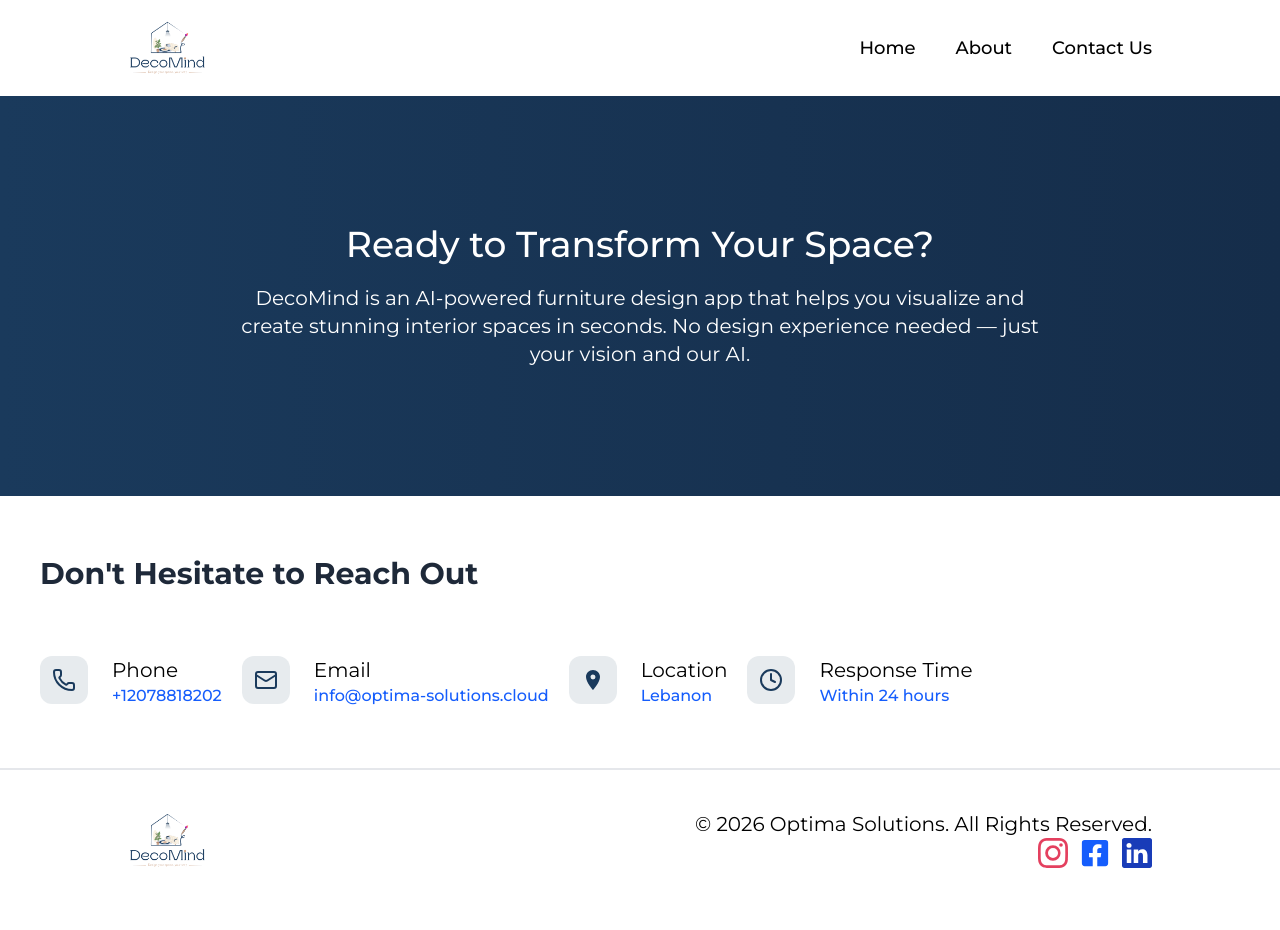
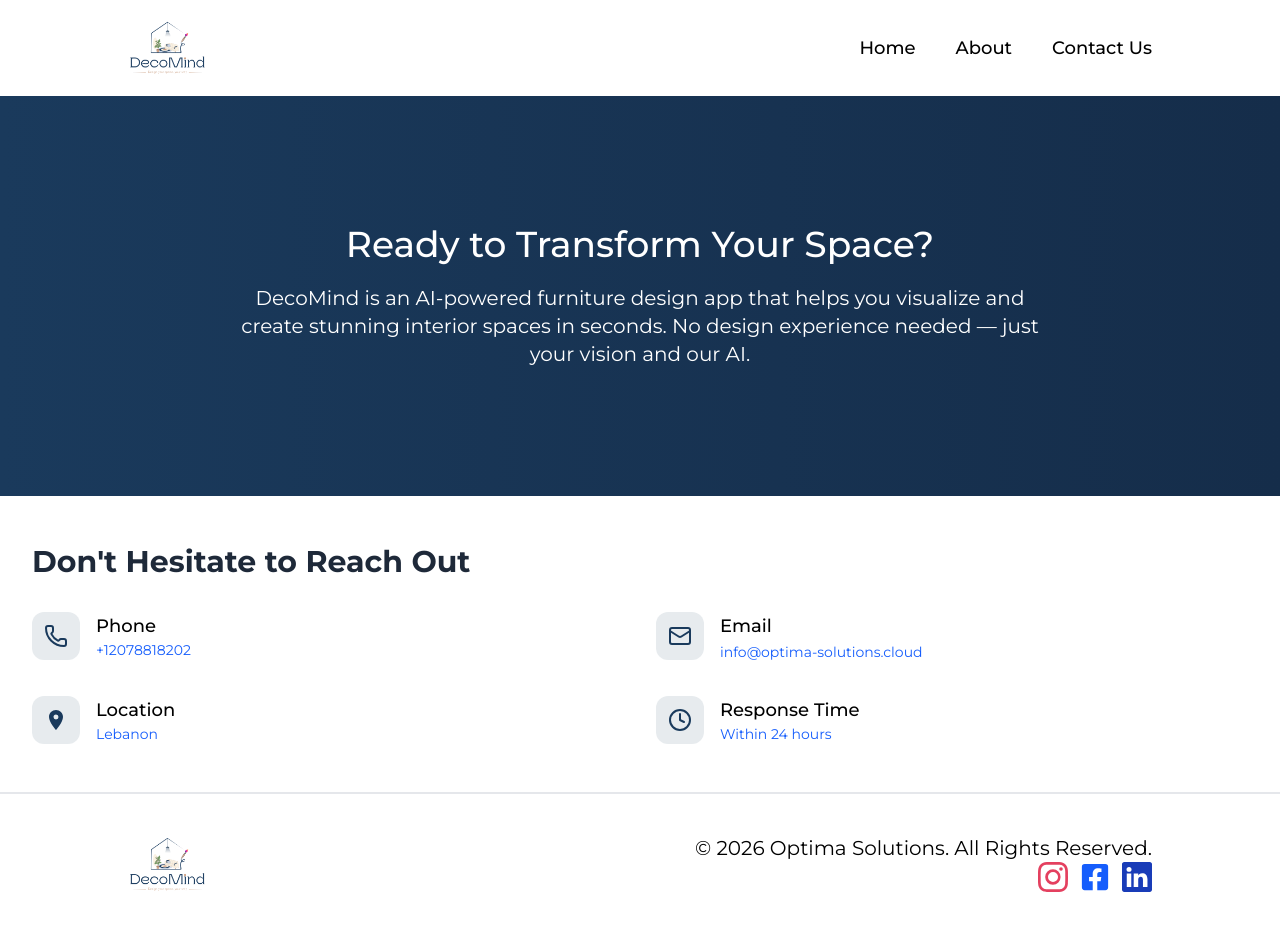
Before and after one commit to Rizk04/DecoMind-Landing-Page, a Next.js app: page /contactus in a window 1280 px wide. Shown: the top 930 px of the page. Built offline with nearby package versions, Linux system fonts and the light colour scheme.

Commit message:
fixed responsiveness for mobile

```diff
--- a/components/Home/Contact/ContactInfo.tsx
+++ b/components/Home/Contact/ContactInfo.tsx
@@ -2,10 +2,15 @@
 
 import { Clock, Mail, Phone } from "lucide-react";
 import React from "react";
-import { MdLocationOn, MdMyLocation, MdPhone } from "react-icons/md";
+import { MdLocationOn } from "react-icons/md";
 import { motion } from "framer-motion";
 
 const ContactInfo = () => {
+  const itemVariants = {
+    hidden: { opacity: 0, y: 25 },
+    visible: { opacity: 1, y: 0 },
+  };
+
   return (
     <motion.div
       initial="hidden"
@@ -15,102 +20,95 @@ const ContactInfo = () => {
         hidden: {},
         visible: {
           transition: {
-            staggerChildren: 0.25,
+            staggerChildren: 0.2,
           },
         },
       }}
-      className="flex flex-col px-5 space-y-10 ml-5 py-15"
+      className="w-full px-4 sm:px-6 lg:px-8 py-10 md:py-12"
     >
       <motion.div
         variants={{
-          hidden: { opacity: 0, x: 30 },
+          hidden: { opacity: 0, x: 20 },
           visible: { opacity: 1, x: 0 },
         }}
       >
-        <h1 className="text-2xl md:text-3xl text-gray-800 mb-6 font-semibold">
-          {" "}
+        <h1 className="text-xl sm:text-2xl md:text-3xl text-gray-800 mb-8 font-semibold">
           Don't Hesitate to Reach Out
         </h1>
       </motion.div>
-      <div className="flex flex-row space-x-5">
+
+      <div className="grid grid-cols-1 sm:grid-cols-2 gap-6 md:gap-8">
+        {/* Phone */}
         <motion.div
-        variants={{
-          hidden: { opacity: 0, y: 30 },
-          visible: { opacity: 1, y: 0 },
-        }}
-        className="flex flex-row items-start space-x-6"
+          variants={itemVariants}
+          className="flex items-start gap-4"
         >
-        <div className="bg-[#1A3A5C]/10 p-3 rounded-xl">
-          <p className="text-2xl text-[#1A3A5C]">
-            <Phone />{" "}
+          <div className="bg-[#1A3A5C]/10 p-3 rounded-xl shrink-0">
+            <Phone className="w-5 h-5 md:w-6 md:h-6 text-[#1A3A5C]" />
+          </div>
+
+          <div className="min-w-0">
+            <p className="text-base md:text-lg font-medium">Phone</p>
+            <p className="text-sm text-blue-600 wrap-break-word">
+              +12078818202
             </p>
-        </div>
-        <div className="flex flex-col">
-          <p className="text-lg md:text-xl">Phone</p>
-          <p className="text-md font-medium text-blue-600">+12078818202</p>
           </div>
         </motion.div>
 
+        {/* Email */}
         <motion.div
-        variants={{
-          hidden: { opacity: 0, y: 30 },
-          visible: { opacity: 1, y: 0 },
-        }}
-        className="flex flex-row items-start space-x-6"
+          variants={itemVariants}
+          className="flex items-start gap-4"
         >
-        <div className="bg-[#1A3A5C]/10 p-3 rounded-xl">
-          <p className="text-2xl text-[#1A3A5C]">
-            <Mail />
-          </p>
+          <div className="bg-[#1A3A5C]/10 p-3 rounded-xl shrink-0">
+            <Mail className="w-5 h-5 md:w-6 md:h-6 text-[#1A3A5C]" />
           </div>
-        <div className="flex flex-col">
-          <p className="text-lg md:text-xl">Email</p>
+
+          <div className="min-w-0">
+            <p className="text-base md:text-lg font-medium">Email</p>
             <a
               href="mailto:info@optima-solutions.cloud"
-            className="text-md  font-medium text-blue-600"
+              className="text-sm text-blue-600 break-all"
             >
               info@optima-solutions.cloud
             </a>
           </div>
         </motion.div>
 
+        {/* Location */}
         <motion.div
-        variants={{
-          hidden: { opacity: 0, y: 30 },
-          visible: { opacity: 1, y: 0 },
-        }}
-        className="flex flex-row items-start space-x-6"
+          variants={itemVariants}
+          className="flex items-start gap-4"
         >
-        <div className="bg-[#1A3A5C]/10 p-3 rounded-xl">
-          <p className="text-2xl text-[#1A3A5C]">
-            <MdLocationOn />
-          </p>
+          <div className="bg-[#1A3A5C]/10 p-3 rounded-xl shrink-0">
+            <MdLocationOn className="w-5 h-5 md:w-6 md:h-6 text-[#1A3A5C]" />
           </div>
-        <div className="flex flex-col">
-          <p className="text-lg md:text-xl">Location</p>
-          <p className="text-md  font-medium text-blue-600">Lebanon</p>
+
+          <div>
+            <p className="text-base md:text-lg font-medium">Location</p>
+            <p className="text-sm text-blue-600">Lebanon</p>
           </div>
         </motion.div>
 
+        {/* Response Time */}
         <motion.div
-        variants={{
-          hidden: { opacity: 0, y: 30 },
-          visible: { opacity: 1, y: 0 },
-        }}
-        className="flex flex-row items-start space-x-6"
+          variants={itemVariants}
+          className="flex items-start gap-4"
         >
-        <div className="bg-[#1A3A5C]/10 p-3 rounded-xl">
-          <p className="text-2xl text-[#1A3A5C]">
-            <Clock />
+          <div className="bg-[#1A3A5C]/10 p-3 rounded-xl shrink-0">
+            <Clock className="w-5 h-5 md:w-6 md:h-6 text-[#1A3A5C]" />
+          </div>
+
+          <div>
+            <p className="text-base md:text-lg font-medium">
+              Response Time
             </p>
-        </div>
-        <div className="flex flex-col">
-          <p className="text-lg md:text-xl">Response Time</p>
-          <p className="text-md  font-medium text-blue-600">Within 24 hours</p>
+            <p className="text-sm text-blue-600">
+              Within 24 hours
+            </p>
           </div>
         </motion.div>
       </div>
-
     </motion.div>
   );
 };
--- a/components/Home/Hero/Hero.tsx
+++ b/components/Home/Hero/Hero.tsx
@@ -17,7 +17,8 @@ const Hero = () => {
   }, []);
 
   return (
-    <div className="relative w-full sm:min-h-[120vh] min-h-[100vh] items-center flex sm:justify-evenly lg:flex-row lg:space-y-3 flex-col pt-[12vh] lg:pt-0">
+    <div className="pt-40 lg:pt-0 relative w-full min-h-screen lg:min-h-[90vh] flex flex-col lg:flex-row items-center justify-center gap-12 px-4">
+      {" "}
       <motion.div
         initial={{ opacity: 0, y: 10 }}
         animate={{ opacity: 1, y: 0 }}
@@ -26,7 +27,11 @@ const Hero = () => {
       >
         <h1 className="text-2xl sm:text-3xl md:text-4xl lg:text-5xl font-bold text-center text-gray-800">
           Transform Any Room <br />
-          <motion.span animate={{ opacity: [0.8, 1, 0.8]}} transition={{duration: 2, repeat: Infinity}} className=" pb-2 text-2xl sm:text-3xl md:text-4xl lg:text-5xl  font-bold text-center text-transparent bg-linear-to-r bg-clip-text to-[#1A3A5C] from-[#0D9DB8]">
+          <motion.span
+            animate={{ opacity: [0.8, 1, 0.8] }}
+            transition={{ duration: 2, repeat: Infinity }}
+            className=" pb-2 text-2xl sm:text-3xl md:text-4xl lg:text-5xl  font-bold text-center text-transparent bg-linear-to-r bg-clip-text to-[#1A3A5C] from-[#0D9DB8]"
+          >
             AI-Powered
           </motion.span>
           <span> Design</span>
@@ -41,7 +46,7 @@ const Hero = () => {
           <motion.button
             whileHover={{ scale: 1.05 }}
             whileTap={{ scale: 0.95 }}
-            className=" cursor-pointer  max-[768px]:text-sm flex items-center justify-center gap-3 text-white rounded-md bg-[#1A3A5C] px-3 py-5 h-12 hover:bg-[#0D9DB8] font-medium hover:text-black transition-all duration-200 py-3"
+            className=" cursor-pointer  max-[768px]:text-sm flex items-center justify-center gap-3 w-1/2 text-white rounded-md bg-[#1A3A5C] px-3  h-12 hover:bg-[#0D9DB8] font-medium hover:text-black transition-all duration-200 py-3"
           >
             <FaGooglePlay />
             Download from Google Play
@@ -49,7 +54,7 @@ const Hero = () => {
           <motion.button
             whileHover={{ scale: 1.05 }}
             whileTap={{ scale: 0.95 }}
-            className=" cursor-pointer max-[768px]:text-sm flex items-center justify-center gap-3 text-black  rounded-md border-2 border-[#1A3A5C] px-3 py-5 h-12 hover:bg-[#1A3A5C] font-medium hover:text-white transition-all duration-200"
+            className=" cursor-pointer max-[768px]:text-sm flex items-center justify-center gap-3 w-1/2 text-black  rounded-md border-2 border-[#1A3A5C] px-3 py-5 h-12 hover:bg-[#1A3A5C] font-medium hover:text-white transition-all duration-200"
           >
             <FaApple />
             Download from App Store
```
Also changed, not shown: components/Home/About/Card.tsx (+25 -22 lines). Lines whose indentation alone changed are shown as unchanged.
